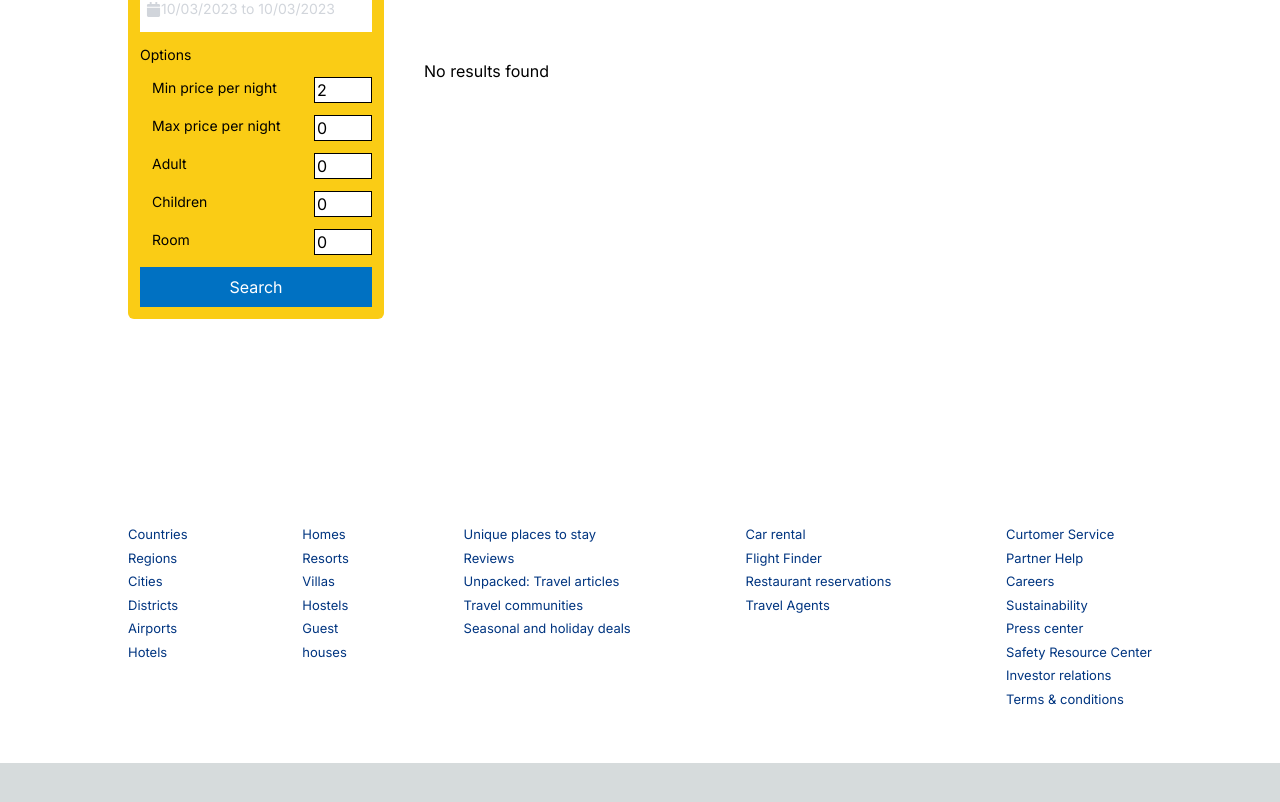
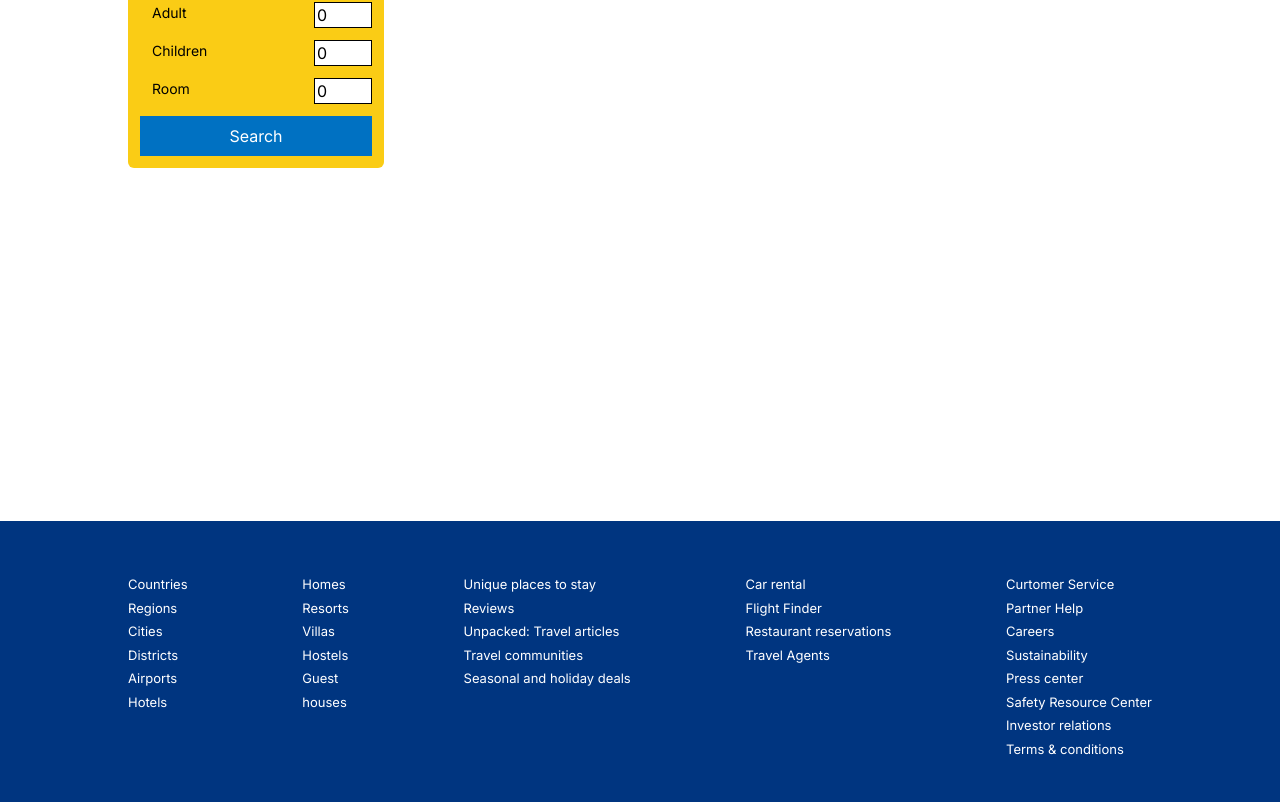
Before and after one commit to MadCoder911/Booking-Mern, a Next.js app in the folder client/: page /hotels in a window 1280 px wide. Shown: the part 558-1360 px from the top of the page. Before the commit the page ends 1321 px from the top, so only its background shows below. Built offline with nearby package versions, Linux system fonts and the light colour scheme.

Commit message:
fixed footer colors

```diff
--- a/client/app/layout.js
+++ b/client/app/layout.js
@@ -13,7 +13,10 @@ export const metadata = {
 export default function RootLayout({ children }) {
   return (
     <html lang="en" suppressHydrationWarning>
-      <body className={inter.className} suppressHydrationWarning={true}>
+      <body
+        className={`${inter.className} bg-white`}
+        suppressHydrationWarning={true}
+      >
         <>
           <Navbar />
           {children}
--- a/client/components/footer/Footer.jsx
+++ b/client/components/footer/Footer.jsx
@@ -1,7 +1,7 @@
 const Footer = () => {
   return (
-    <footer className="bg-white w-[100%] py-[50px] flex flex-col items-center justify-center text-center">
-      <div className="container flex justify-between text-[13px] text-[#003580] flex-wrap">
+    <footer className="bg-[#003580]  w-[100%] py-[50px] flex flex-col items-center justify-center text-center mt-[50px]">
+      <div className="container flex justify-between text-[13px] text-[white] flex-wrap">
         <ul className="text-left mb-5 md:mb-0">
           <li className="my-1">Countries</li>
           <li className="my-1">Regions</li>
--- a/client/components/searchBox/SearchBox.jsx
+++ b/client/components/searchBox/SearchBox.jsx
@@ -19,7 +19,7 @@ const SearchBox = () => {
 
   return (
     <Provider store={store}>
-      <div className="w-[100%] min-h-[100vh] container mt-3 lg:flex relative justify-center items-center  overflow-hidden ">
+      <div className="w-[100%] min-h-[100vh] container mt-3 lg:flex relative justify-center   overflow-hidden ">
         <div className="  bg-yellow-400  rounded-md lg:max-w-[25%]  h-fit  flex  justify-center p-3 mb-[50px] lg:mb-0">
           <Inputs
             openDate={openDate}
```
